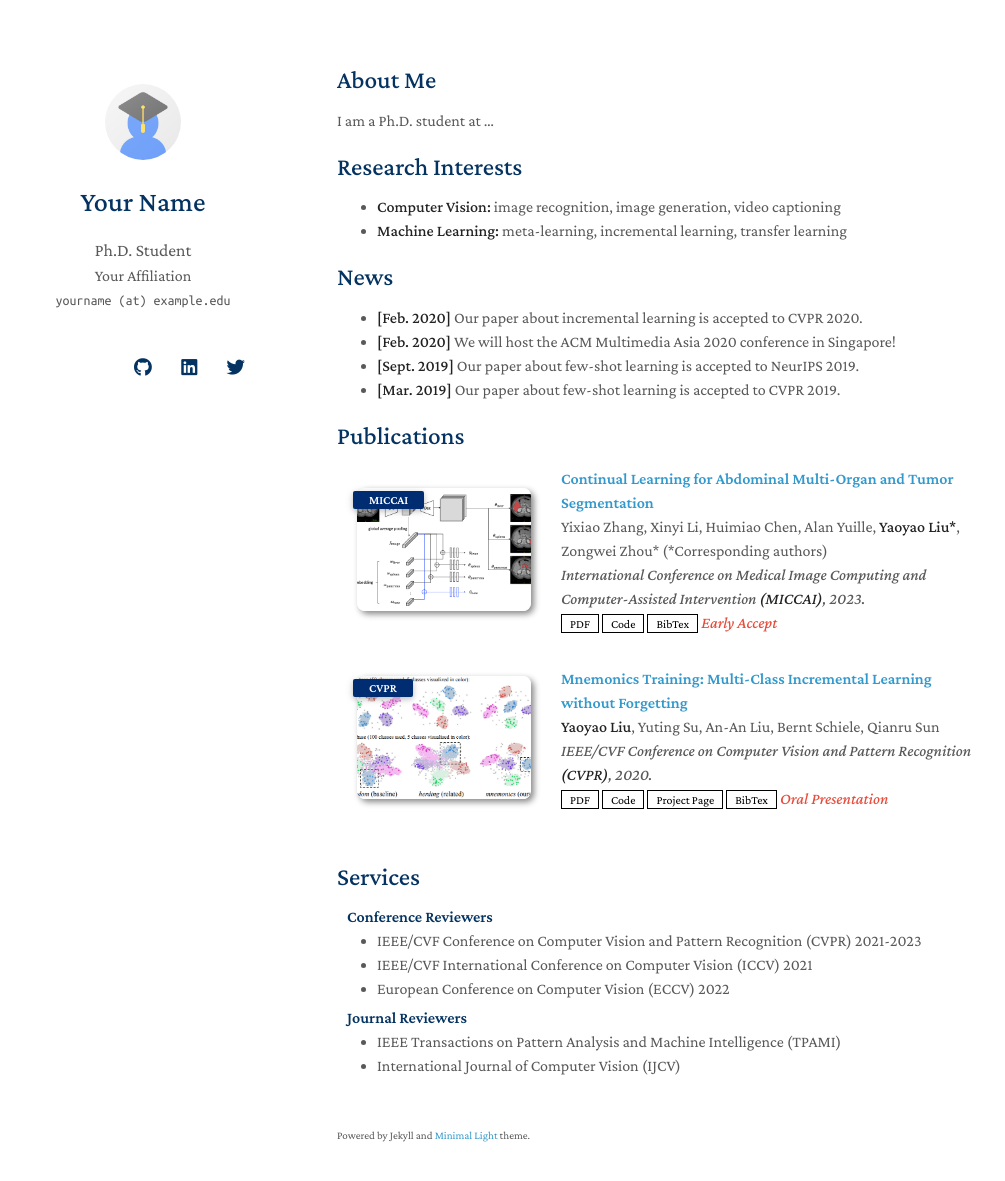
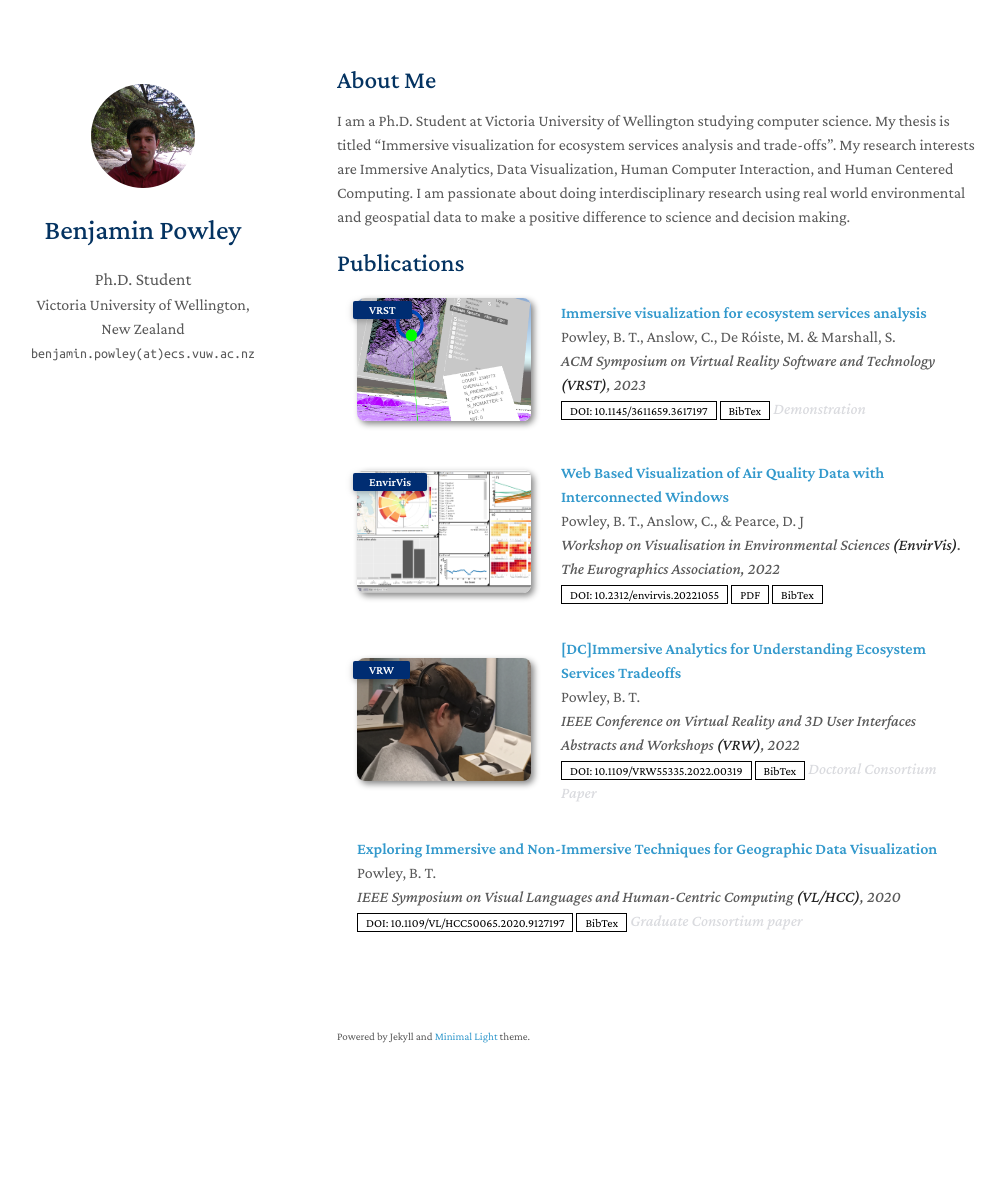
Before and after one commit to BenPowley/BenPowley.github.io, a Jekyll site: the page built from index.md, in a window 1280 px wide and 1216 px high. Shown: the top 1181 px of the window, without its empty margins (133-1138 px from the left). Built offline with Jekyll 4.4.1, drawn with Linux system fonts in a browser that asks for light colours; nearby versions of some CDN libraries; a style sheet for code colours, icons or effects is not loaded; our own code applies the rules of GitHub Pages for plain Markdown files.

Commit message:
Upload Site

```diff
--- a/_config.yml
+++ b/_config.yml
@@ -1,26 +1,24 @@
 # Basic Information
-title: Your Name
+title: Benjamin Powley
 position: Ph.D. Student
-affiliation: Your Affiliation
-email: yourname (at) example.edu
+affiliation: Victoria University of Wellington, New Zealand
+email: benjamin.powley(at)ecs.vuw.ac.nz
 
 # Search Engine Optimization (SEO)
 # The following information is used to improve the website traffic from search engines, e.g., Google.
-keywords: minimal light
-description: The Minimal Light is a simple and elegant jekyll theme for academic personal homepage.
-canonical: https://minimal-light-theme.yliu.me/
+keywords:
+description:
+canonical:
 
 # Links
 # If you don't need one of them, you may delete the corresponding line.
-google_scholar: https://scholar.google.com/
-cv_link: assets/files/curriculum_vitae.pdf
-github_link: https://github.com/
-linkedin: https://www.linkedin.com/
-twitter: https://twitter.com/
+#google_scholar: https://scholar.google.com/
+#github_link: https://github.com/
+#linkedin: https://www.linkedin.com/
 
 # Images (e.g., your profile picture and your website's favicon)
 # "favicon" and "favicon_dark" are used for the light and dark modes, respectively.
-avatar: ./assets/img/avatar.png
+avatar: ./assets/img/BenjaminPowley.jpg
 favicon: ./assets/img/favicon.png
 favicon_dark: ./assets/img/favicon-dark.png
 
@@ -35,10 +33,6 @@ auto_dark_mode: true
 # Font
 # You can use this option to choose between Serif or Sans Serif fonts.
 font: "Serif" # or "Sans Serif"
-
-# Google Analytics ID
-# Please remove this if you don't use Google Analytics
-google_analytics: UA-111540567-4
 
 # Use this project as a remote theme for GitHub Pages
 # See the guide here: https://docs.github.com/en/pages/setting-up-a-github-pages-site-with-jekyll/adding-a-theme-to-your-github-pages-site-using-jekyll
--- a/_data/publications.yml
+++ b/_data/publications.yml
@@ -1,22 +1,39 @@
 main:
 
-  - title: Continual Learning for Abdominal Multi-Organ and Tumor Segmentation
-    authors: Yixiao Zhang, Xinyi Li, Huimiao Chen, Alan Yuille, <strong>Yaoyao Liu*</strong>, Zongwei Zhou* (*Corresponding authors)
-    conference_short: MICCAI
-    conference: International Conference on Medical Image Computing and Computer-Assisted Intervention <strong>(MICCAI)</strong>, 2023.
-    pdf: https://arxiv.org/pdf/2306.00988.pdf
-    code: https://github.com/MrGiovanni/ContinualLearning
-    bibtex: https://bib.yliu.me/MICCAI23.txt
-    image: ./assets/img/teaser_example_2.png
-    notes: Early Accept
+  - title: Immersive visualization for ecosystem services analysis
+    authors: Powley, B. T., Anslow, C., De Róiste, M. & Marshall, S.
+    conference_short: VRST
+    conference: ACM Symposium on Virtual Reality Software and Technology <strong>(VRST)</strong>, 2023
+    doi: https://doi.org/10.1145/3611659.3617197
+    doi_number: 10.1145/3611659.3617197
+    bibtex: https://doi.org/10.1145/3611659.3617197
+    image: ./assets/img/Screenshot 2023-11-08 180550.png
+    notes: Demonstration
 
-  - title: "Mnemonics Training: Multi-Class Incremental Learning without Forgetting"
-    authors: <strong>Yaoyao Liu</strong>, Yuting Su, An-An Liu, Bernt Schiele, Qianru Sun
-    conference_short: CVPR
-    conference: IEEE/CVF Conference on Computer Vision and Pattern Recognition <strong>(CVPR)</strong>, 2020.
-    pdf: https://arxiv.org/pdf/2002.10211.pdf
-    code: https://github.com/yaoyao-liu/class-incremental-learning/tree/main/mnemonics-training
-    page: https://class-il.mpi-inf.mpg.de/mnemonics/
-    bibtex: https://class-il.mpi-inf.mpg.de/mnemonics/
-    notes: Oral Presentation
-    image: ./assets/img/teaser_example.png
+  - title: Web Based Visualization of Air Quality Data with Interconnected Windows
+    authors: Powley, B. T., Anslow, C., & Pearce, D. J
+    conference_short: EnvirVis
+    conference: Workshop on Visualisation in Environmental Sciences <strong>(EnvirVis)</strong>. The Eurographics Association, 2022
+    pdf: https://diglib.eg.org/bitstream/handle/10.2312/envirvis20221055/019-026.pdf?sequence=1&isAllowed=y
+    doi: https://doi.org/10.2312/envirvis.20221055
+    doi_number: 10.2312/envirvis.20221055
+    bibtex: https://doi.org/10.2312/envirvis.20221055
+    image: ./assets/img/atmovis.png
+
+  - title: "&#91;DC&#93;Immersive Analytics for Understanding Ecosystem Services Tradeoffs"
+    authors: Powley, B. T.
+    conference_short: VRW
+    conference: IEEE Conference on Virtual Reality and 3D User Interfaces Abstracts and Workshops <strong>(VRW)</strong>, 2022
+    doi: https://doi.org/10.1109/VRW55335.2022.00319
+    doi_number: 10.1109/VRW55335.2022.00319
+    bibtex:  https://doi.org/10.1109/VRW55335.2022.00319
+    image: ./assets/img/VrHeadset.png
+    notes: Doctoral Consortium Paper
+
+  - title:  Exploring Immersive and Non-Immersive Techniques for Geographic Data Visualization
+    authors: Powley, B. T.
+    conference: IEEE Symposium on Visual Languages and Human-Centric Computing <strong>(VL/HCC)</strong>, 2020
+    doi: https://doi.org/10.1109/VL/HCC50065.2020.9127197
+    doi_number: 10.1109/VL/HCC50065.2020.9127197
+    bibtex: https://doi.org/10.1109/VL/HCC50065.2020.9127197
+    notes:  Graduate Consortium paper
--- a/_includes/publications.md
+++ b/_includes/publications.md
@@ -7,20 +7,23 @@
 
 <li>
 <div class="pub-row">
+{% if link.image %}
   <div class="col-sm-3 abbr" style="position: relative;padding-right: 15px;padding-left: 15px;">
-    {% if link.image %}
-    <img src="{{ link.image }}" class="teaser img-fluid z-depth-1" style="width=100;height=40%">
-    {% endif %}
+    <img src="{{ link.image }}" class="teaser img-fluid teaser img-fluid" style="width=100;height=40%">
     {% if link.conference_short %}
     <abbr class="badge">{{ link.conference_short }}</abbr>
     {% endif %}
   </div>
+{% endif %}
   <div class="col-sm-9" style="position: relative;padding-right: 15px;padding-left: 20px;">
-      <div class="title"><a href="{{ link.pdf }}">{{ link.title }}</a></div>
+      <div class="title"><a href="{{ link.doi }}">{{ link.title }}</a></div>
       <div class="author">{{ link.authors }}</div>
       <div class="periodical"><em>{{ link.conference }}</em>
       </div>
     <div class="links">
+      {% if link.doi %}
+      <a href ="{{link.doi}}" class="btn btn-sm z-depth-0" role="button" target="_blank" style="font-size:12px;">DOI: {{ link.doi_number }}</a>
+      {% endif %}
       {% if link.pdf %}
       <a href="{{ link.pdf }}" class="btn btn-sm z-depth-0" role="button" target="_blank" style="font-size:12px;">PDF</a>
       {% endif %}
@@ -34,7 +37,7 @@
       <a href="{{ link.bibtex }}" class="btn btn-sm z-depth-0" role="button" target="_blank" style="font-size:12px;">BibTex</a>
       {% endif %}
       {% if link.notes %}
-      <strong> <i style="color:#e74d3c">{{ link.notes }}</i></strong>
+      <strong> <i style="color:#dadbdf">{{ link.notes }}</i></strong>
       {% endif %}
       {% if link.others %}
       {{ link.others }}
--- a/_includes/services.md
+++ b/_includes/services.md
@@ -3,14 +3,11 @@
 <h4 style="margin:0 10px 0;">Conference Reviewers</h4>
 
 <ul style="margin:0 0 5px;">
-  <li><a href="http://cvpr2023.thecvf.com/"><autocolor>IEEE/CVF Conference on Computer Vision and Pattern Recognition (CVPR) 2021-2023</autocolor></a></li>
-  <li><a href="http://iccv2021.thecvf.com/"><autocolor>IEEE/CVF International Conference on Computer Vision (ICCV) 2021</autocolor></a></li>
-  <li><a href="https://eccv2022.ecva.net/"><autocolor>European Conference on Computer Vision (ECCV) 2022</autocolor></a></li>
+
 </ul>
 
 <h4 style="margin:0 10px 0;">Journal Reviewers</h4>
 
 <ul style="margin:0 0 20px;">
-  <li><a href="https://www.computer.org/csdl/journal/tp"><autocolor>IEEE Transactions on Pattern Analysis and Machine Intelligence (TPAMI)</autocolor></a></li>
-  <li><a href="https://www.springer.com/journal/11263"><autocolor>International Journal of Computer Vision (IJCV)</autocolor></a></li>
+
 </ul>
--- a/_sass/minimal-light.scss
+++ b/_sass/minimal-light.scss
@@ -160,7 +160,7 @@ papertitle {
 
 @media (prefers-color-scheme: dark) {
     body {
-        background-color: #20212b;
+        background-color: #2a2a2a;
         color: #dadbdf;
     }
 
@@ -249,11 +249,11 @@ h2 {
 
 @media (prefers-color-scheme: dark) {
   h1, h3, h4, h5, h6 {
-    color:rgb(62, 183, 240);
+    color:rgb(236, 236, 236);
   }
 
   h2 {
-    color:rgb(62, 183, 240);
+    color:rgb(236, 236, 236);
   }
 }
 
@@ -343,11 +343,11 @@ th {
 
 @media (prefers-color-scheme: dark) {
   th {
-    color:rgb(62, 183, 240);
+    color:rgb(236, 236, 236);
   }
 
   dt {
-    color:rgb(62, 183, 240);
+    color:rgb(236, 236, 236);
   }
 }
 
--- a/index.md
+++ b/index.md
@@ -4,20 +4,6 @@ layout: homepage
 
 ## About Me
 
-I am a Ph.D. student at ...
-
-## Research Interests
-
-- **Computer Vision:** image recognition, image generation, video captioning
-- **Machine Learning:** meta-learning, incremental learning, transfer learning
-
-## News
-
-- **[Feb. 2020]** Our paper about incremental learning is accepted to CVPR 2020.
-- **[Feb. 2020]** We will host the ACM Multimedia Asia 2020 conference in Singapore!
-- **[Sept. 2019]** Our paper about few-shot learning is accepted to NeurIPS 2019.
-- **[Mar. 2019]** Our paper about few-shot learning is accepted to CVPR 2019.
+I am a Ph.D. Student at Victoria University of Wellington studying computer science. My thesis is titled "Immersive visualization for ecosystem services analysis and trade-offs". My research interests are Immersive Analytics, Data Visualization, Human Computer Interaction, and Human Centered Computing. I am passionate about doing interdisciplinary research using real world environmental and geospatial data to make a positive difference to science and decision making.
 
 {% include_relative _includes/publications.md %}
-
-{% include_relative _includes/services.md %}
```
Also changed, not shown: README.md (deleted), README_de.md (deleted), README_zh_Hans.md (deleted), README_zh_Hant.md (deleted), assets/img/BenjaminPowley.jpg (added), assets/img/Screenshot 2023-11-08 180550.png (added), assets/img/VrHeadset.png (added), assets/img/atmovis.png (added), assets/img/file-regular.png (added), assets/img/teaser_example.png (deleted), assets/img/teaser_example_2.png (deleted), 2 other files.
